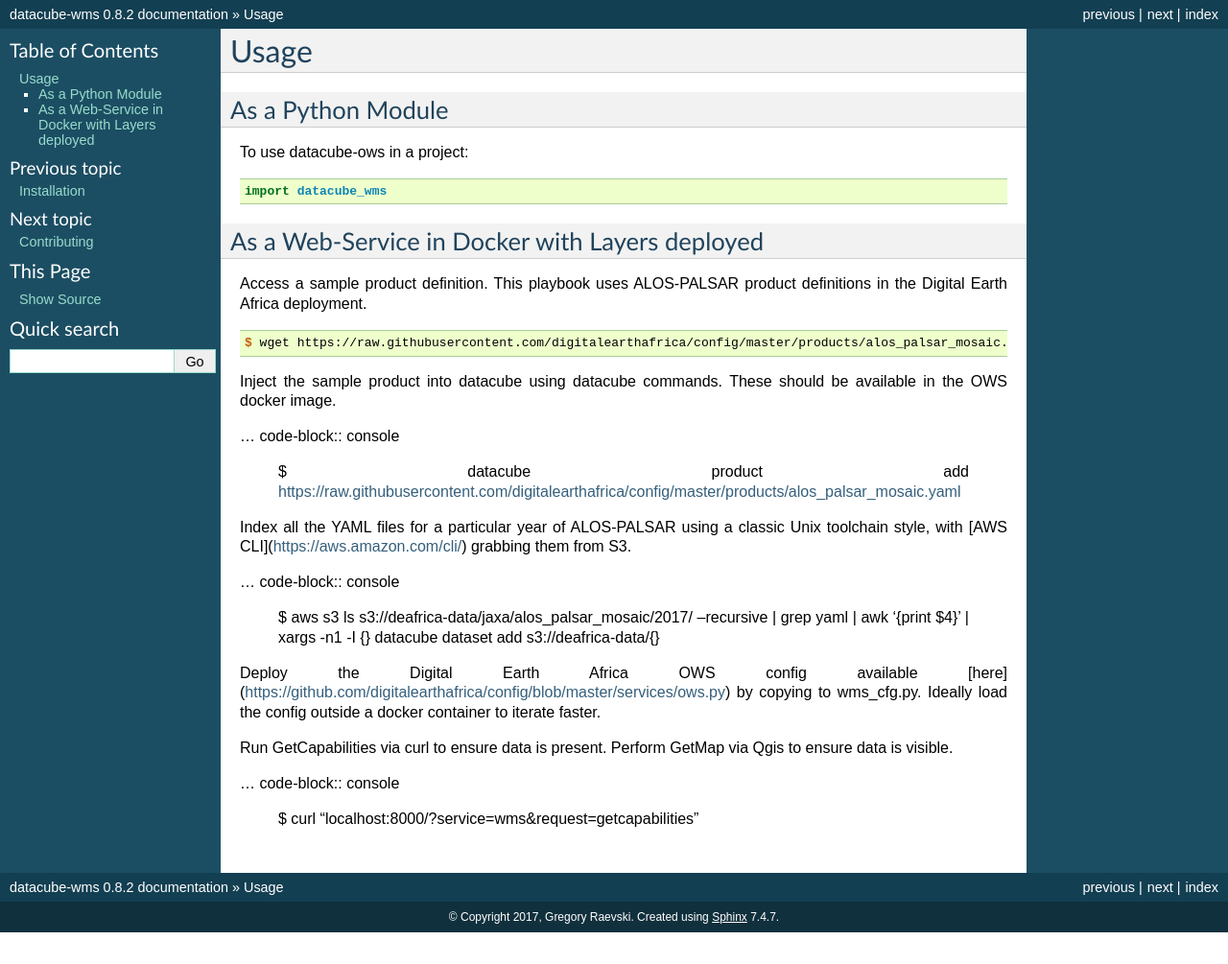
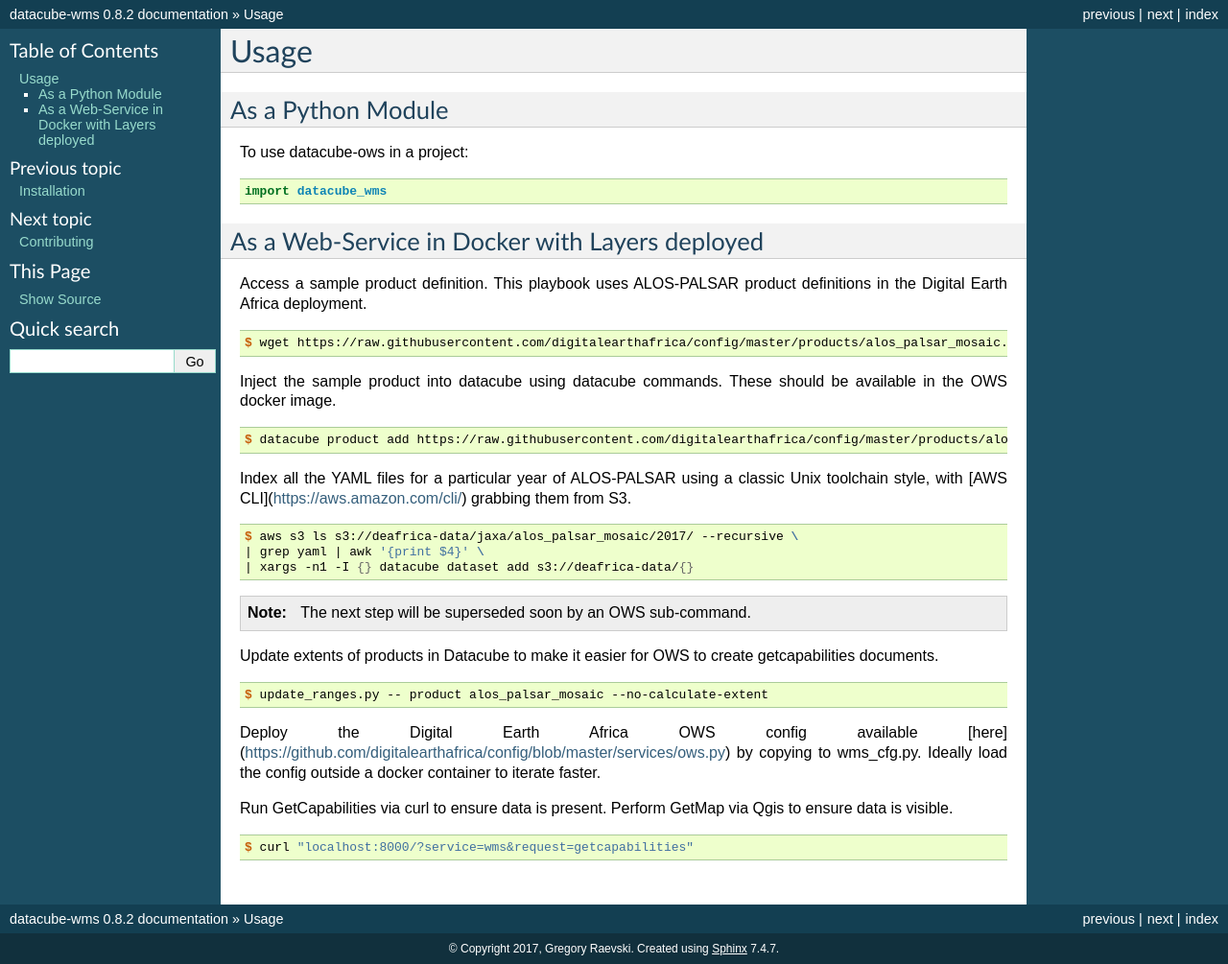
Before and after one commit to opendatacube/datacube-ows, a Sphinx documentation site: the page built from docs/usage.rst, in a window 1280 px wide. Shown: the whole page at 96% size. Built offline with Sphinx 7.4.7, drawn with Linux system fonts in a browser that asks for light colours; before the commit the page ends 972 px from its top, so only the background shows below that.

Commit message:
#166 Fixup code-blocks, add update-ranges
Signed-off-by: Tisham Dhar <whatnickd@gmail.com>

```diff
--- a/docs/usage.rst
+++ b/docs/usage.rst
@@ -22,7 +22,7 @@ product definitions in the Digital Earth Africa deployment.
 Inject the sample product into datacube using datacube commands.
 These should be available in the OWS docker image.
 
-... code-block:: console
+.. code-block:: console
 
     $ datacube product add https://raw.githubusercontent.com/digitalearthafrica/config/master/products/alos_palsar_mosaic.yaml
 
@@ -30,11 +30,19 @@ Index all the YAML files for a particular year of ALOS-PALSAR
 using a classic Unix toolchain style,
 with [AWS CLI](https://aws.amazon.com/cli/) grabbing them from S3.
 
-... code-block:: console
+.. code-block:: console
 
     $ aws s3 ls s3://deafrica-data/jaxa/alos_palsar_mosaic/2017/ --recursive \
     | grep yaml | awk '{print $4}' \
     | xargs -n1 -I {} datacube dataset add s3://deafrica-data/{}
+
+.. note:: The next step will be superseded soon by an OWS sub-command.
+
+Update extents of products in Datacube to make it easier for OWS to create getcapabilities documents.
+
+.. code-block:: console
+
+    $ update_ranges.py -- product alos_palsar_mosaic --no-calculate-extent
 
 Deploy the Digital Earth Africa OWS config available [here](https://github.com/digitalearthafrica/config/blob/master/services/ows.py)
 by copying to wms_cfg.py. Ideally load the config outside
@@ -43,6 +51,6 @@ a docker container to iterate faster.
 Run GetCapabilities via curl to ensure data is present.
 Perform GetMap via Qgis to ensure data is visible.
 
-... code-block:: console
+.. code-block:: console
 
     $ curl "localhost:8000/?service=wms&request=getcapabilities"
```
